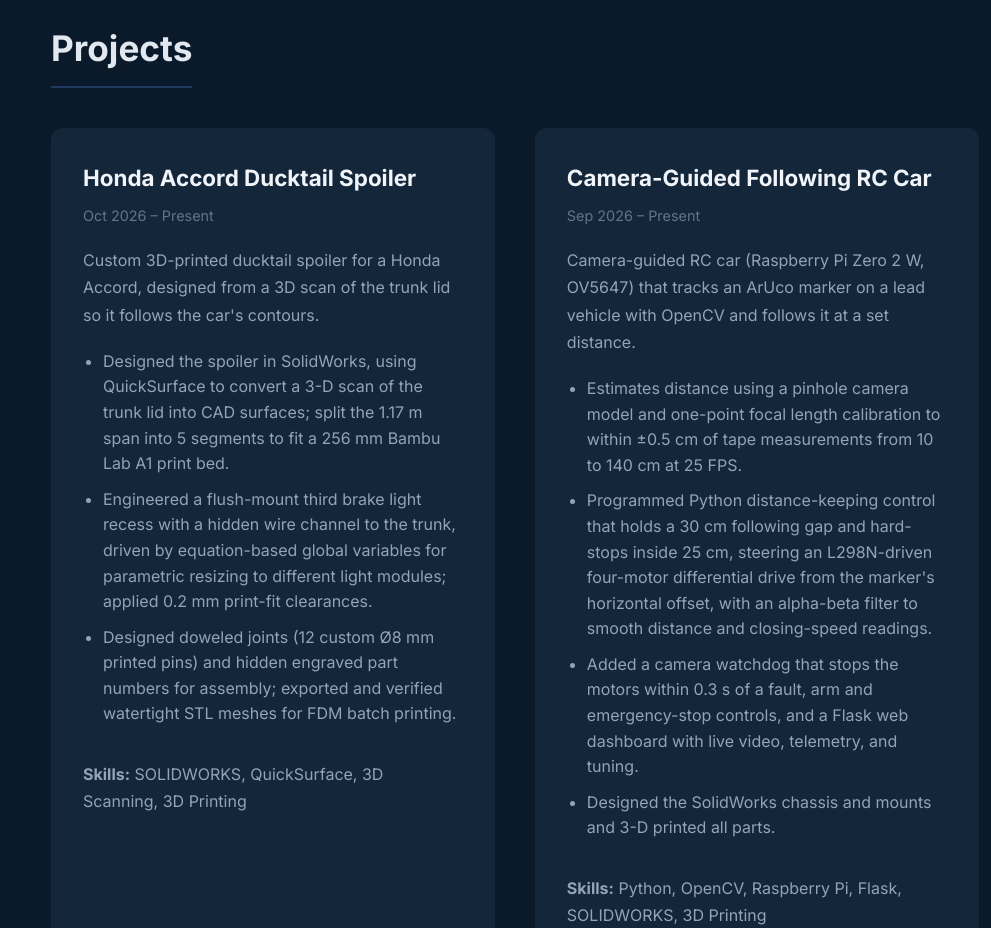
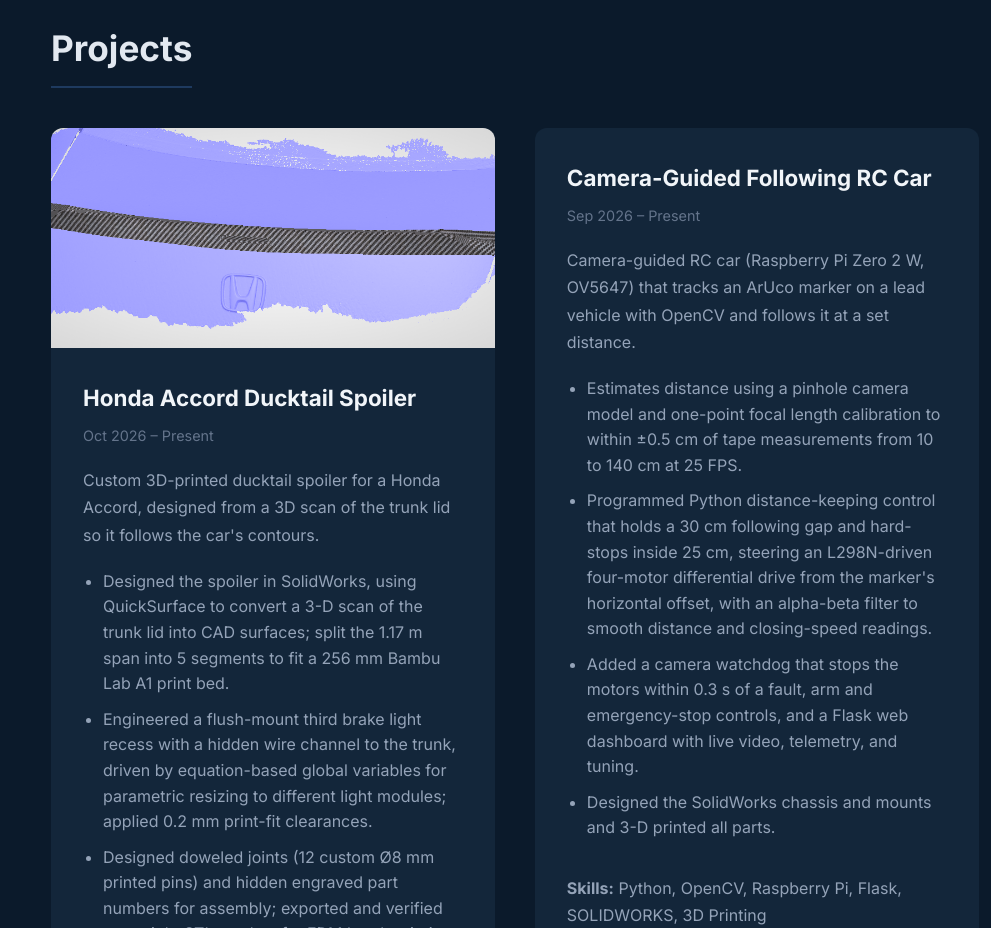
Before and after one commit to janushansivakrishna/portfolio, a plain HTML site: page index.html in a window 1280 px wide. Shown: the part 900-1828 px from the top of the page, without its empty margins (289-1280 px from the left). Drawn offline with Linux system fonts and the light colour scheme.

Commit message:
Add Honda spoiler project photo
Co-authored-by: Copilot <223556219+Copilot@users.noreply.github.com>

```diff
--- a/index.html
+++ b/index.html
@@ -379,7 +379,7 @@ footer{
   {
     title: "Honda Accord Ducktail Spoiler",
     date: "Oct 2026 – Present",
-    image: "", // TODO: add an image path, e.g. "assets/images/spoiler.jpg"
+    image: "assets/images/honda_accord_spoiler.png",
     description: "Custom 3D-printed ducktail spoiler for a Honda Accord, designed from a 3D scan of the trunk lid so it follows the car's contours.",
     bullets: [
       "Designed the spoiler in SolidWorks, using QuickSurface to convert a 3-D scan of the trunk lid into CAD surfaces; split the 1.17 m span into 5 segments to fit a 256 mm Bambu Lab A1 print bed.",
```
Also changed, not shown: assets/images/honda_accord_spoiler.png (added).
